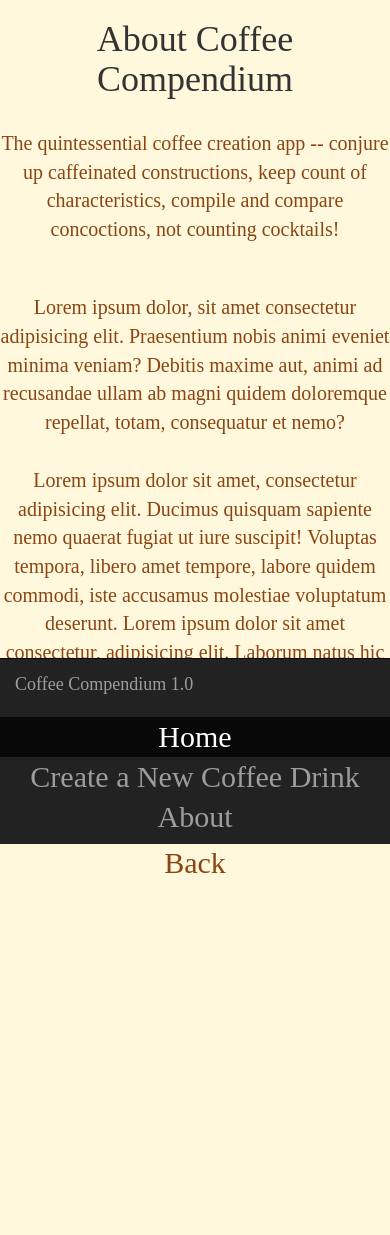
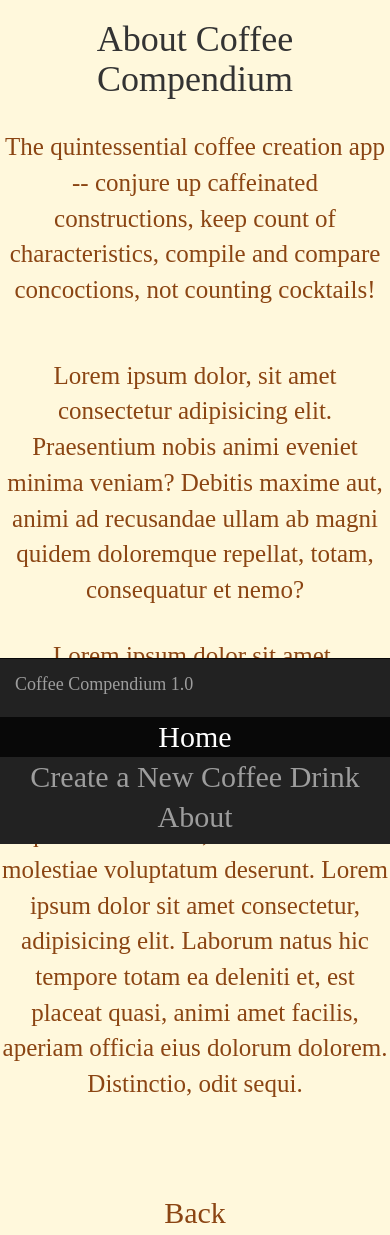
Before and after one commit to migcast21/ZoidbergProjectTwo, a Node server app: page /drinks/about in a window 390 px wide. Before the commit the page ends 873 px from the top, so only its background shows below. Run offline with Node 20, Linux system fonts and the light colour scheme; data that the repository does not hold is empty; some libraries are stand-ins or nearby versions; some web fonts are replaced.

Commit message:
about page update

```diff
--- a/public/style.css
+++ b/public/style.css
@@ -24,7 +24,8 @@ body {
 
 @media screen and (min-width: 320px) and (max-width: 999px) {
     table {font-size: 40px; min-width: 60%}
-    .aboutText {font-size: 20px; min-width: 50%;}
+    p:not(.aboutText) {font-size: 40px; min-width: 60%}
+    .aboutText {font-size: 25px; min-width: 50%;}
     h3 {font-size: 30px;}
     .navbar {font-size: 30px; position: fixed;}
     img {min-width: 220px;}
```
